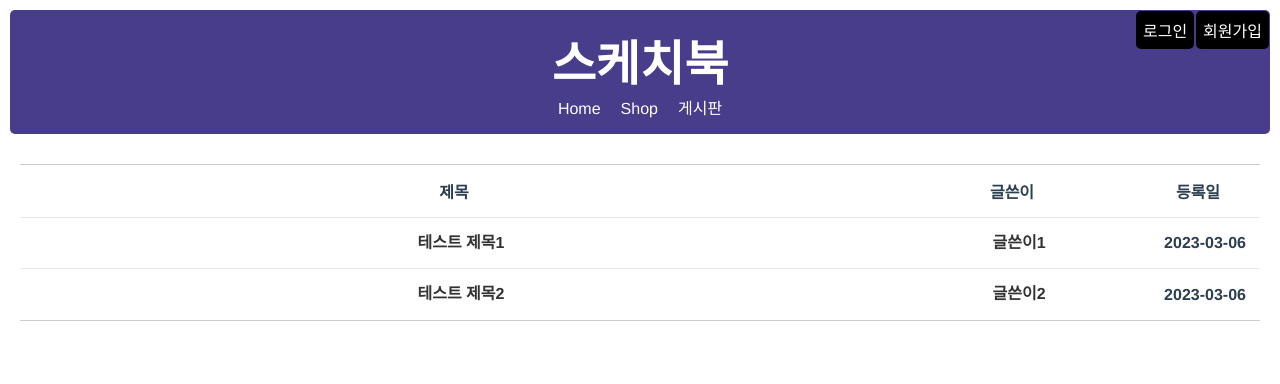
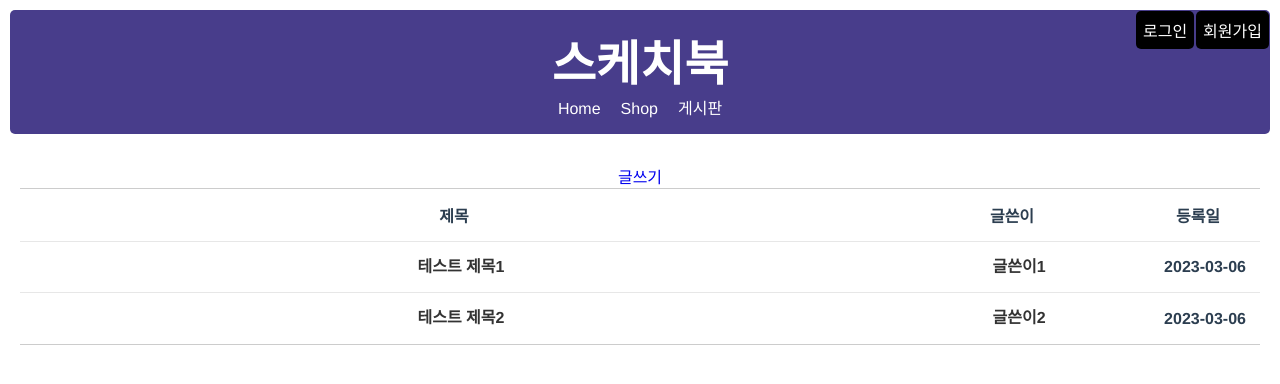
Before and after one commit to Crazykwak/vue_practice, a Vue app: page /board in a window 1280 px wide. Shown: the top 384 px of the page. Built offline with nearby package versions, Linux system fonts and the light colour scheme; no server answers.

Commit message:
feat: tiptap 에디터 설치

```diff
--- a/package.json
+++ b/package.json
@@ -17,6 +17,8 @@
     "@vue/cli-service": "^5.0.8",
     "axios": "^1.3.4",
     "dotenv": "^16.0.3",
+    "tiptap": "^1.32.2",
+    "tiptap-extensions": "^1.35.2",
     "vue": "^2.5.2",
     "vue-router": "^3.0.1"
   },
--- a/src/App.vue
+++ b/src/App.vue
@@ -106,4 +106,8 @@ h1 {
   cursor: pointer;
 }
 
+.button {
+    cursor: pointer;
+}
+
 </style>
--- a/src/components/board/Board.vue
+++ b/src/components/board/Board.vue
@@ -1,5 +1,6 @@
 <template>
   <div class="board">
+      <router-link to="/textEditor" class="write button" >글쓰기</router-link>
     <table class="board-table">
       <thead>
         <tr>
@@ -48,6 +49,11 @@ export default {
 </script>
 
 <style scoped>
+
+.write {
+    margin: 10px;
+    padding: 0px 6px;
+}
 
 .board {
   list-style: none;
--- /dev/null
+++ b/src/components/board/TextEditor.vue
@@ -0,0 +1,46 @@
+<template>
+    <div>
+        <editor-menu-bar :editor="editor" v-slot="{ commands, isActive }">
+            <button :class="{ 'is-active': isActive.bold() }" @click="commands.bold">
+                Bold
+            </button>
+        </editor-menu-bar>
+        <editor-content :editor="editor" />
+    </div>
+</template>
+
+<script>
+// eslint-disable-next-line import/no-extraneous-dependencies
+import { Editor, EditorContent, EditorMenuBar } from 'tiptap';
+// eslint-disable-next-line import/no-extraneous-dependencies
+import { Bold } from 'tiptap-extensions';
+
+export default {
+  name: 'TextEditor',
+
+  components: {
+    EditorContent,
+    EditorMenuBar,
+  },
+  data() {
+    return {
+      editor: null,
+    };
+  },
+  mounted() {
+    this.editor = new Editor({
+      content: '<p>This is just a boring paragraph</p>',
+      extensions: [
+        new Bold(),
+      ],
+    });
+  },
+  beforeDestroy() {
+    this.editor.destroy();
+  },
+};
+</script>
+
+<style scoped>
+
+</style>
--- a/src/router/index.js
+++ b/src/router/index.js
@@ -5,6 +5,7 @@ import Shop from '@/components/shop/Shop';
 import Board from '@/components/board/Board';
 import Join from '@/components/member/Join';
 import Login from '@/components/member/Login';
+import TextEditor from '@/components/board/TextEditor';
 
 Vue.use(Router);
 
@@ -36,5 +37,10 @@ export default new Router({
       name: 'login',
       component: Login,
     },
+    {
+      path: '/textEditor',
+      name: 'textEditor',
+      component: TextEditor,
+    },
   ],
 });
```
Also changed, not shown: .eslintrc.js, 2 other files (tests, documents, lock files or other folders).
